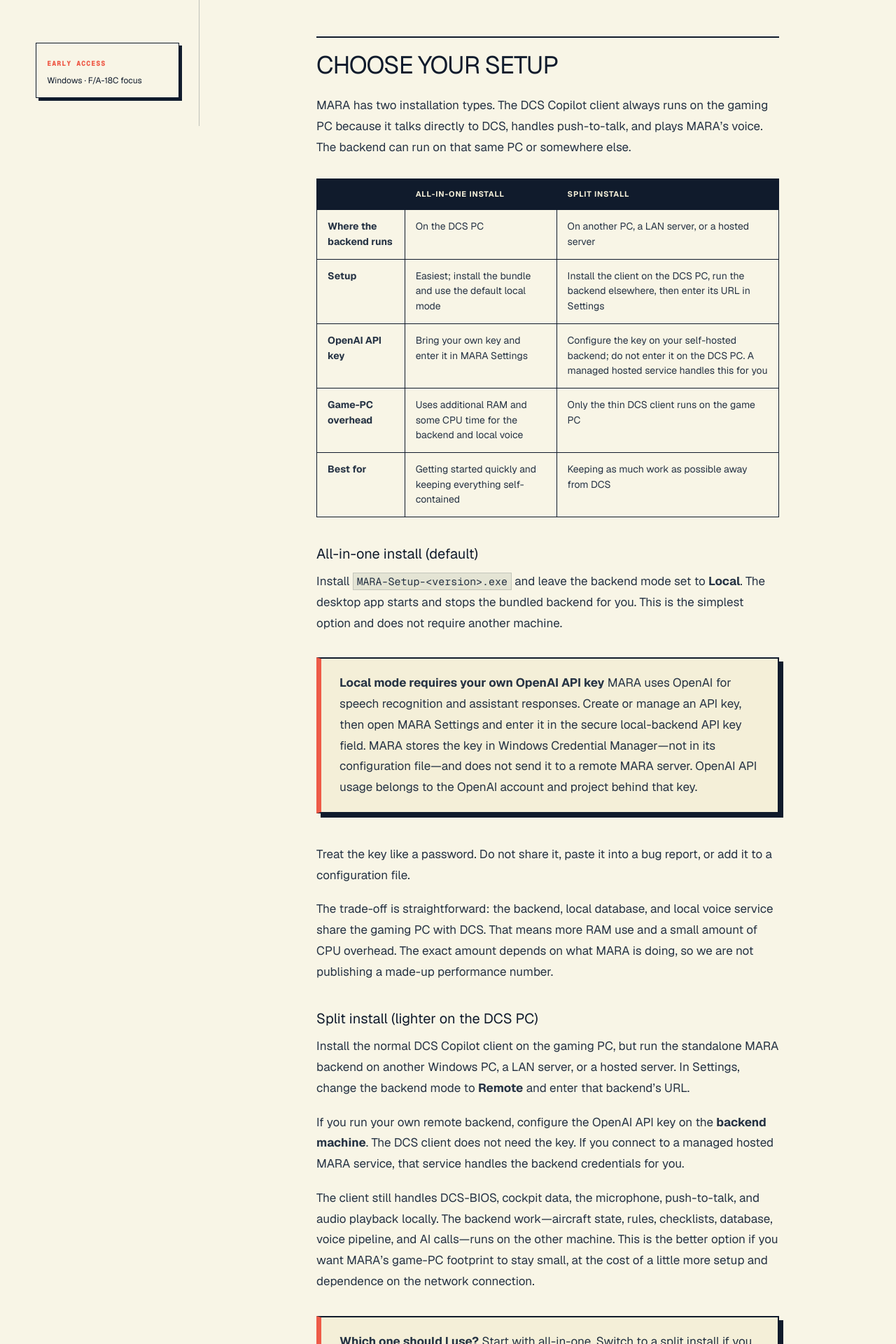
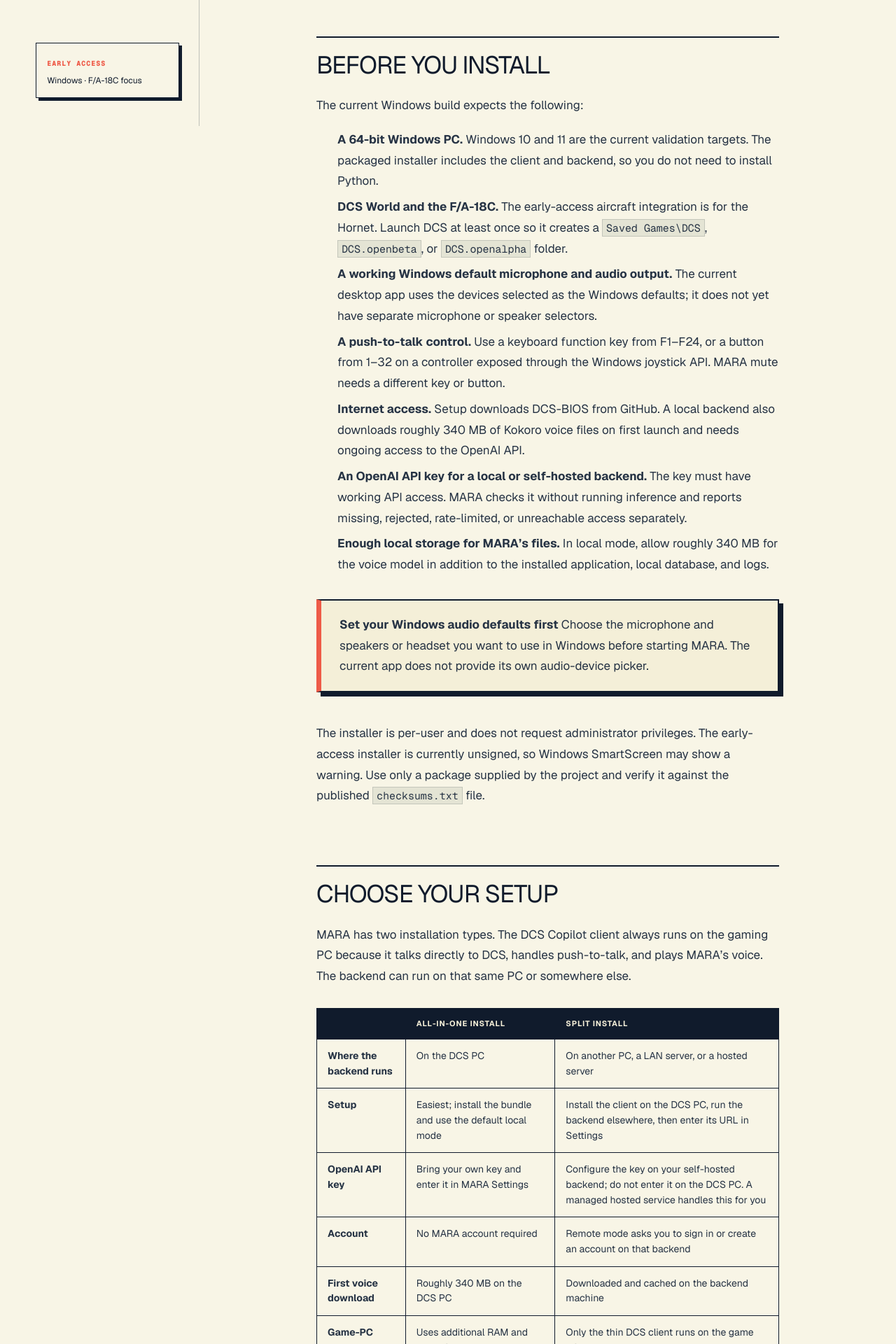
Before and after one commit to nabbl/dcs-copilot, a Next.js app in the folder website/: page /docs in a window 1280 px wide. Shown: the part 620-2540 px from the top of the page at 70% size. Built offline with nearby package versions, Linux system fonts and the light colour scheme.

Commit message:
Document verified MARA prerequisites

```diff
--- a/website/app/docs/page.tsx
+++ b/website/app/docs/page.tsx
@@ -12,6 +12,7 @@
 };
 
 const chapters = [
+  ["before-you-install", "Prerequisites"],
   ["choose-your-setup", "Choose your setup"],
   ["start-here", "Start here"],
   ["your-first-sortie", "Your first sortie"],
--- a/website/content/manual.md
+++ b/website/content/manual.md
@@ -4,6 +4,23 @@
 
 > **Early-access note**
 > MARA is still in qualification. Treat every callout as assistance—not as a replacement for the aircraft manual, your instruments, or your own judgement.
+
+## Before you install
+
+The current Windows build expects the following:
+
+- **A 64-bit Windows PC.** Windows 10 and 11 are the current validation targets. The packaged installer includes the client and backend, so you do not need to install Python.
+- **DCS World and the F/A-18C.** The early-access aircraft integration is for the Hornet. Launch DCS at least once so it creates a `Saved Games\DCS`, `DCS.openbeta`, or `DCS.openalpha` folder.
+- **A working Windows default microphone and audio output.** The current desktop app uses the devices selected as the Windows defaults; it does not yet have separate microphone or speaker selectors.
+- **A push-to-talk control.** Use a keyboard function key from F1–F24, or a button from 1–32 on a controller exposed through the Windows joystick API. MARA mute needs a different key or button.
+- **Internet access.** Setup downloads DCS-BIOS from GitHub. A local backend also downloads roughly 340 MB of Kokoro voice files on first launch and needs ongoing access to the OpenAI API.
+- **An OpenAI API key for a local or self-hosted backend.** The key must have working API access. MARA checks it without running inference and reports missing, rejected, rate-limited, or unreachable access separately.
+- **Enough local storage for MARA’s files.** In local mode, allow roughly 340 MB for the voice model in addition to the installed application, local database, and logs.
+
+> **Set your Windows audio defaults first**
+> Choose the microphone and speakers or headset you want to use in Windows before starting MARA. The current app does not provide its own audio-device picker.
+
+The installer is per-user and does not request administrator privileges. The early-access installer is currently unsigned, so Windows SmartScreen may show a warning. Use only a package supplied by the project and verify it against the published `checksums.txt` file.
 
 ## Choose your setup
 
@@ -14,6 +31,8 @@
 | **Where the backend runs** | On the DCS PC | On another PC, a LAN server, or a hosted server |
 | **Setup** | Easiest; install the bundle and use the default local mode | Install the client on the DCS PC, run the backend elsewhere, then enter its URL in Settings |
 | **OpenAI API key** | Bring your own key and enter it in MARA Settings | Configure the key on your self-hosted backend; do not enter it on the DCS PC. A managed hosted service handles this for you |
+| **Account** | No MARA account required | Remote mode asks you to sign in or create an account on that backend |
+| **First voice download** | Roughly 340 MB on the DCS PC | Downloaded and cached on the backend machine |
 | **Game-PC overhead** | Uses additional RAM and some CPU time for the backend and local voice | Only the thin DCS client runs on the game PC |
 | **Best for** | Getting started quickly and keeping everything self-contained | Keeping as much work as possible away from DCS |
 
@@ -26,13 +45,17 @@
 
 Treat the key like a password. Do not share it, paste it into a bug report, or add it to a configuration file.
 
-The trade-off is straightforward: the backend, local database, and local voice service share the gaming PC with DCS. That means more RAM use and a small amount of CPU overhead. The exact amount depends on what MARA is doing, so we are not publishing a made-up performance number.
+On the first start, keep MARA open while the Settings page downloads and verifies the Kokoro voice files. Progress appears on the **Kokoro voice** status card. The backend is not ready until both Kokoro and the OpenAI API checks pass.
+
+The trade-off is straightforward: the backend, local database, and local voice service share the gaming PC with DCS. That means more RAM use and a small amount of CPU overhead. We do not have a reliable RAM or CPU minimum yet, so we are not publishing a made-up performance number.
 
 ### Split install (lighter on the DCS PC)
 
-Install the normal DCS Copilot client on the gaming PC, but run the standalone MARA backend on another Windows PC, a LAN server, or a hosted server. In Settings, change the backend mode to **Remote** and enter that backend’s URL.
+Install the normal DCS Copilot client on the gaming PC, but run the standalone MARA backend on another Windows PC, a LAN server, or a hosted server. The supplied standalone ZIP is built for 64-bit Windows. In Settings, change the backend mode to **Remote**, enter the backend URL, and use **Test connection**.
 
 If you run your own remote backend, configure the OpenAI API key on the **backend machine**. The DCS client does not need the key. If you connect to a managed hosted MARA service, that service handles the backend credentials for you.
+
+For a private LAN, the backend host must allow the chosen port—47100 by default—through a narrowly scoped firewall rule. MARA does not create that rule automatically. Use HTTPS/WSS through a trusted reverse proxy for a backend exposed outside a private network. The desktop also checks that the backend API version matches the client before it will start.
 
 The client still handles DCS-BIOS, cockpit data, the microphone, push-to-talk, and audio playback locally. The backend work—aircraft state, rules, checklists, database, voice pipeline, and AI calls—runs on the other machine. This is the better option if you want MARA’s game-PC footprint to stay small, at the cost of a little more setup and dependence on the network connection.
 
@@ -43,14 +66,23 @@
 
 The early-access client is a Windows application. Your access package includes the combined installer, the standalone backend package for split installations, and the service details you need.
 
-1. Close DCS before running the installer.
-2. Install **DCS Copilot** and allow setup to find your DCS Saved Games folder.
-3. Let setup install or repair DCS-BIOS and update `Export.lua`.
-4. If you are using local mode, open MARA Settings and enter your OpenAI API key.
-5. Choose your microphone and audio output, then bind push-to-talk.
-6. Start DCS and load into the F/A-18C. MARA connects when cockpit data becomes available.
+1. In Windows, set the microphone and audio output you want as the default devices.
+2. Close DCS, then run `MARA-Setup-<version>.exe`.
+3. Leave **Install or update DCS-BIOS and MARA spatial export** enabled. Setup detects supported DCS Saved Games folders and downloads the pinned DCS-BIOS release.
+4. Launch MARA. For the normal all-in-one setup, leave **Backend mode** set to **Local**. No MARA account is required.
+5. Open **Settings**, enter your OpenAI API key in **OpenAI API key (local only)**, and choose **Save settings**.
+6. Keep MARA open while the local backend downloads the Kokoro voice files. Wait for **Local backend**, **Kokoro voice**, and **OpenAI API** to show ready states.
+7. Bind push-to-talk and MARA mute to different function keys or HOTAS buttons.
+8. Return to **Overview** and choose **Start MARA**.
+9. Start or restart DCS, load into the F/A-18C, and wait for cockpit data to appear.
 
-If DCS is installed in a non-standard location, choose the Saved Games folder in Settings. MARA keeps timestamped backups before changing an existing DCS-BIOS or `Export.lua` setup.
+If setup does not find DCS, open MARA Settings and select the Saved Games folder yourself. Select the profile folder—such as `C:\Users\you\Saved Games\DCS`—not the main DCS installation directory.
+
+### What the DCS setup changes
+
+MARA installs the pinned DCS-BIOS release under your selected Saved Games folder, adds its spatial export and in-game text hook, and adds the required lines to `Scripts\Export.lua`. Existing export lines from tools such as Tacview are preserved. Before replacing DCS-BIOS or changing an existing file, MARA creates a timestamped backup beside it.
+
+The install/repair action is repeatable. Restart DCS after running it so DCS reloads the integration. Uninstalling the desktop application does not remove DCS-BIOS, the added export files, their backups, or locally stored MARA data.
 
 ## Your first sortie
 
@@ -58,7 +90,9 @@
 
 ### 1. Check the status panel
 
-Before entering the cockpit, confirm that the app can see DCS-BIOS, the backend, your microphone, and your selected push-to-talk input. An unavailable item should be fixed before takeoff.
+Before entering the cockpit, confirm that **DCS-BIOS** and **Backend** show ready and that **MARA** is running. In Settings, local mode also shows separate status cards for the backend process, Kokoro voice files, and OpenAI API access.
+
+Make one test push-to-talk call before the sortie. The microphone is opened only while you hold PTT, so this is also the practical check that the Windows default input and output devices are correct.
 
 ### 2. Hold to talk
 
@@ -120,15 +154,35 @@
 
 ### MARA cannot see DCS
 
-Close DCS, open the desktop app, and use the DCS setup repair action. Confirm that the selected Saved Games folder matches the DCS variant you actually launched.
+Close DCS, open the desktop app, and use **Install / repair DCS-BIOS**. Confirm that the selected Saved Games folder matches the DCS variant you actually launched, then restart DCS.
+
+### DCS-BIOS installation fails
+
+The setup action downloads a pinned DCS-BIOS archive from GitHub and rejects it if the checksum or archive layout is wrong. Check the internet connection, then retry from MARA. If the error persists, include the exact error in the report but do not attach credentials.
+
+### The local backend stays on “Downloading”
+
+The first local start downloads and verifies roughly 340 MB of Kokoro voice data. Keep MARA open and allow the download to finish. Partial downloads are resumed automatically. Open **Settings → Open logs** if the progress stops or the backend exits.
+
+### OpenAI API says “API key needed”, “Invalid key”, or “Quota/rate limited”
+
+Enter the key in the local-only field and save the settings. Replace a rejected key in the same field. A quota or rate-limit message means the key was accepted but its OpenAI project cannot currently serve requests. “Offline” means the backend could not reach the OpenAI API.
+
+### MARA uses the wrong microphone or speakers
+
+Change the default input and output devices in Windows, then restart MARA. The current desktop interface does not yet expose separate device selectors.
 
 ### My HOTAS button is not detected
 
-Reconnect the controller, reopen Settings, and use input learning again. The current Windows build supports standard controller buttons 1–32.
+Reconnect the controller, reopen Settings, choose **Refresh**, and use **Detect button** again. The current Windows build supports buttons 1–32 on devices exposed by the Windows joystick API. You can use an F1–F24 keyboard key instead.
 
 ### MARA hears me but does not answer
 
-Check the backend and audio-output indicators, then verify that assistant mute is off. A push-to-talk tone confirms when mute changes.
+Check the backend, Kokoro, and OpenAI status cards, then verify that assistant mute is off and that the correct output is the Windows default device. A short tone confirms when mute changes.
+
+### A remote backend will not connect
+
+Use **Test connection** in Settings. Confirm the URL, firewall rule, and backend status. A private LAN may use an unencrypted local connection; a public backend requires HTTPS/WSS. An incompatible backend API must be updated to match the desktop client.
 
 ### Coach mode says unavailable
 
```
Also changed, not shown: 1 other file (tests, documents, lock files or other folders).
